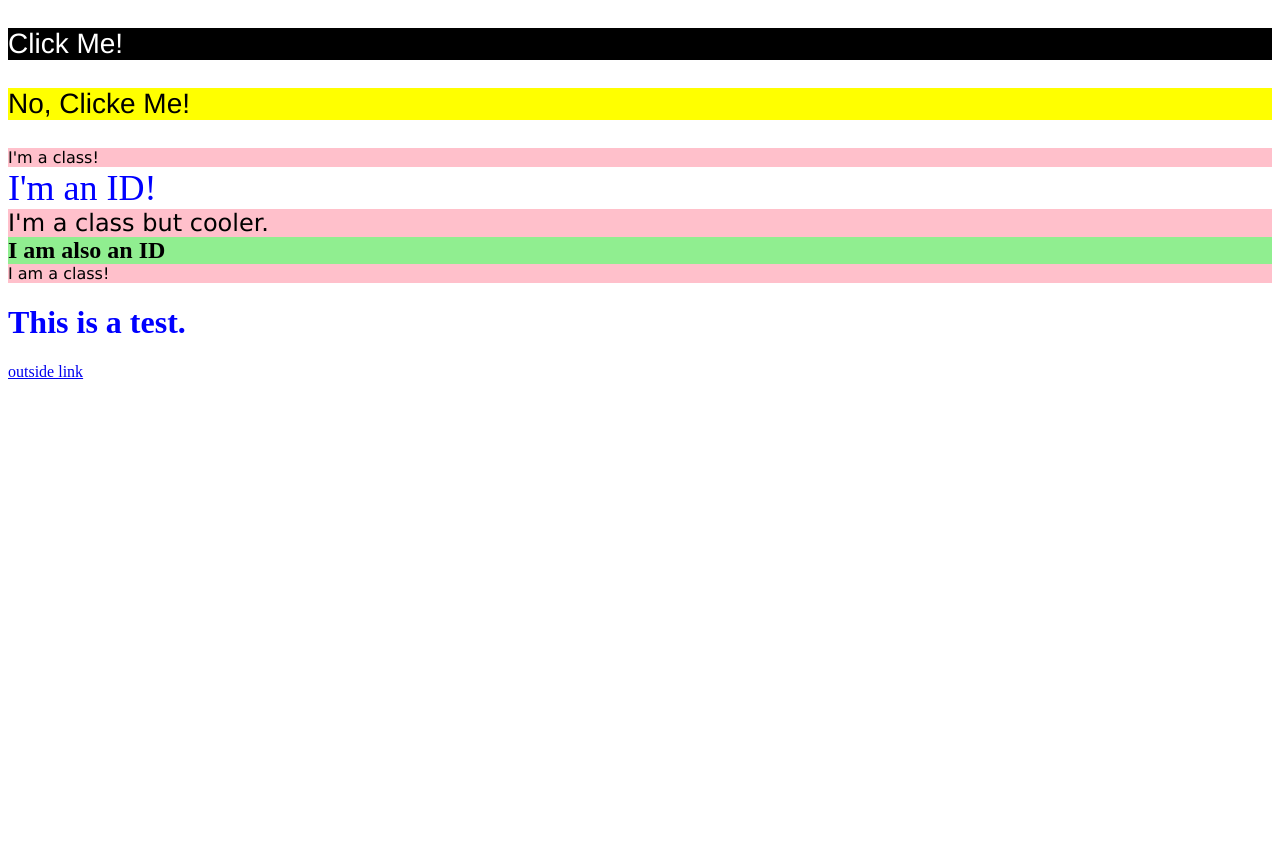
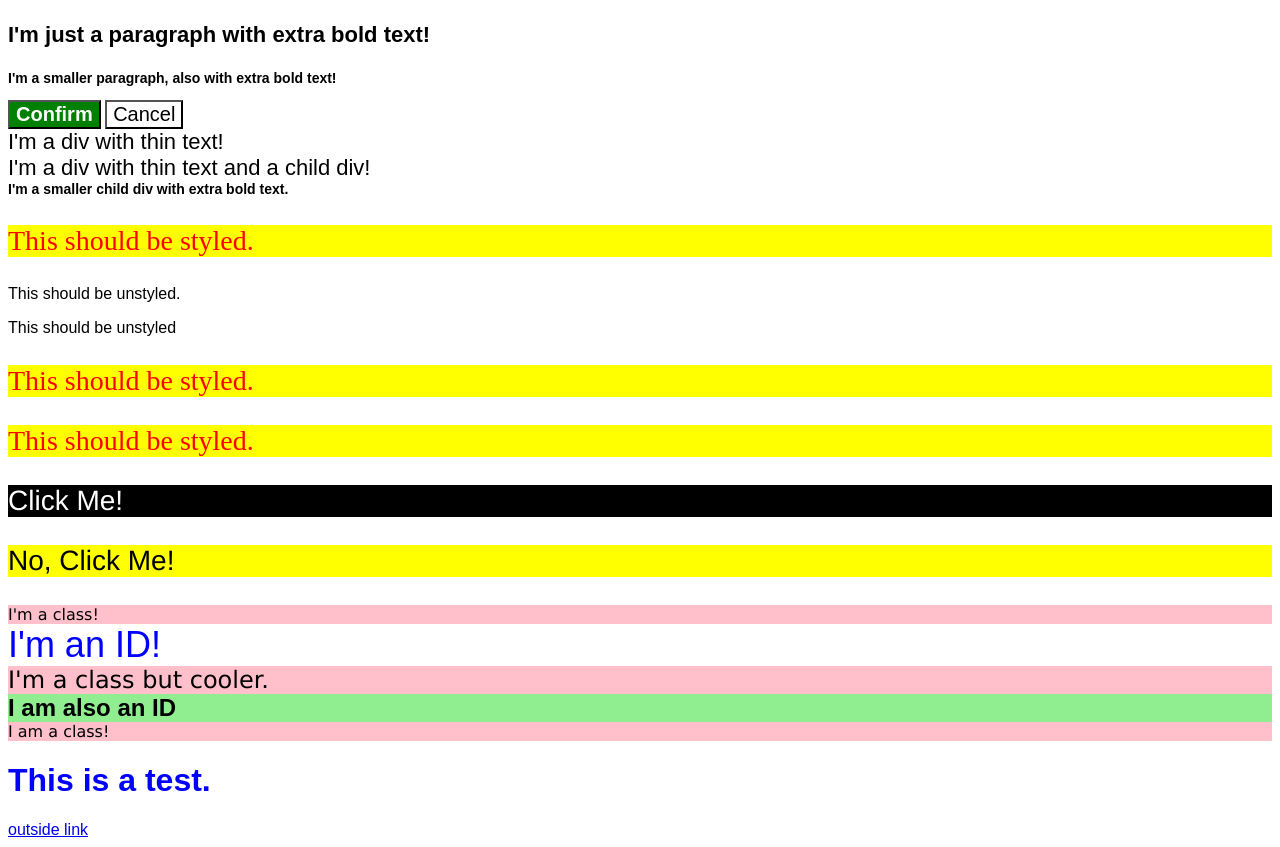
Before and after one commit to Chris-Madge/projectzero, a plain HTML site: page index.html in a window 1280 px wide. Before the commit the page ends 800 px from the top, so only its background shows below. Drawn offline with Linux system fonts and the light colour scheme.

Commit message:
css foundations exercises

```diff
--- a/index.html
+++ b/index.html
@@ -20,12 +20,44 @@ git remote add origin git@github.com:Chris-Madge/<reponame>.git
 git push -u origin master -->
 
 
+    <p class="para">I'm just a paragraph with extra bold text!</p>
+    <p class="para small-para">I'm a smaller paragraph, also with extra bold text!</p>
+
+    <button id="confirm-button" class="button confirm">Confirm</button>
+    <button id="cancel-button" class="button cancel">Cancel</button>
+
+    <div class="text">I'm a div with thin text!</div>
+    <div class="text">I'm a div with thin text and a child div!
+        <div class="text child">I'm a smaller child div with extra bold text.</div>
+    </div>
+
+    <!-- This is to practic descendants -->
+    <div class="ancestor">
+        <div class="styled">
+            <p>This should be styled.</p>
+        </div>
+        <div class="unstyled">
+            <p>This should be unstyled.</p>
+        </div>
+        <div class="unstyled">
+            <p>This should be unstyled</p>
+        </div>
+        <div class="styled">
+            <p>This should be styled.</p>
+        </div>
+        <div class="styled">
+            <p>This should be styled.</p>
+        </div>
+    </div>
+
+
+    <!-- This was used as an example of group selectors. -->
     <div class="blackclickme">
         <p>Click Me!</p>
     </div>
 
     <div class="yellowclickme">
-        <p>No, Clicke Me!</p>
+        <p>No, Click Me!</p>
     </div>
 
 
--- a/style.css
+++ b/style.css
@@ -1,3 +1,58 @@
+body {
+    font-family: Arial, Helvetica, sans-serif
+}
+
+.para,
+.small-para {
+    color: hsl(0, 0%, 0%);
+    font-weight: 800;
+}
+
+
+.para {
+    font-size: 22px;
+}
+
+.small-para {
+    font-size: 14px;
+    font-weight: 800;
+}
+
+
+#confirm-button {
+    background: green;
+    color: white;
+    font-weight: bold;
+}
+
+.button {
+    background-color: rgb(255, 255, 255);
+    color: rgb(0, 0, 0);
+    font-size: 20px;
+}
+
+.text .child {
+    color: rgb(0, 0, 0);
+    font-weight: 800;
+    font-size: 14px;
+}
+
+div.text {
+    color: rgb(0, 0, 0);
+    font-size: 22px;
+    font-weight: 100;
+}
+
+
+/* Descendants */
+.ancestor .styled {
+    background-color: yellow;
+    color: red;
+    font-family: "Helvetics", "Times New Roman", "Sans-Derif";
+    font-size: 28px;
+}
+
+/* This is an example of me grouping selectors so they share the same styles. */
 .yellowclickme,
 .blackclickme {
     font-family: "Helvetica", "Times New Roman", "Sans-Serif";
```
